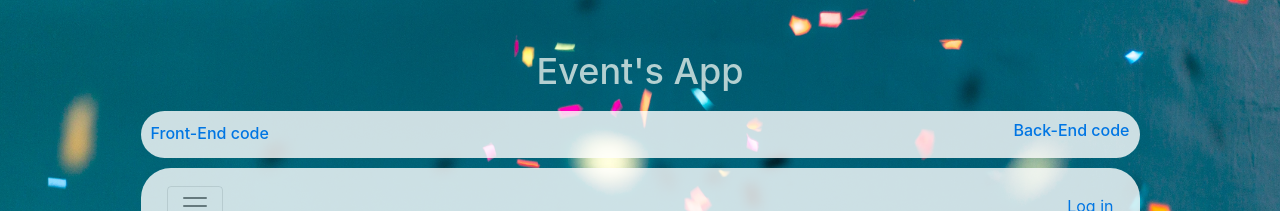
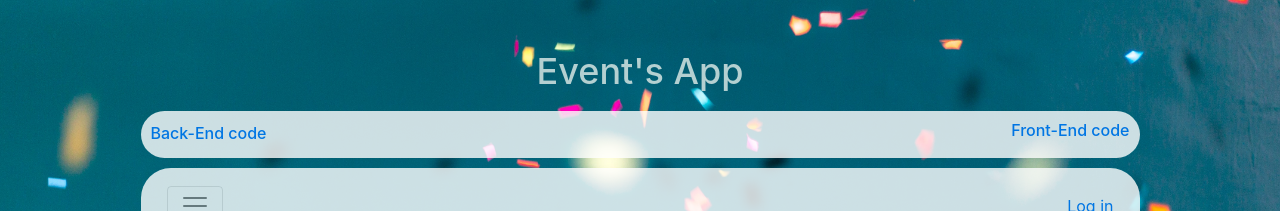
Before and after one commit to asadhameed/event-management-frontend, a React (Create React App) app: page / in a window 1280 px wide. Shown: the top 211 px of the page. Built offline with nearby package versions, Linux system fonts and the light colour scheme; no server answers.

Commit message:
text change location

```diff
--- a/src/App.css
+++ b/src/App.css
@@ -47,6 +47,7 @@ input button {
 .github_link h6 {
   display: inline;
 }
+
 .content {
   width: 90%;
   opacity: 0.8;
--- a/src/App.js
+++ b/src/App.js
@@ -11,17 +11,17 @@ function App() {
         <div className="github_link">
           <a
             rel="noopener noreferrer"
+            href="https://github.com/asadhameed/event-management-backend"
+            target="_blank"
+          >
+            <h6>Back-End code</h6>
+          </a>
+          <a
+            rel="noopener noreferrer"
             href="https://github.com/asadhameed/event-management-frontend"
             target="_blank"
           >
-            <h6>Front-End code</h6>
-          </a>
-          <a
-            rel="noopener noreferrer"
-            href="https://github.com/asadhameed/event-management-backend"
-            target="_blank"
-          >
-            <h6 style={{ float: "right" }}> Back-End code</h6>
+            <h6 style={{ float: "right" }}>Front-End code</h6>
           </a>
         </div>
         <div className="content">
```
